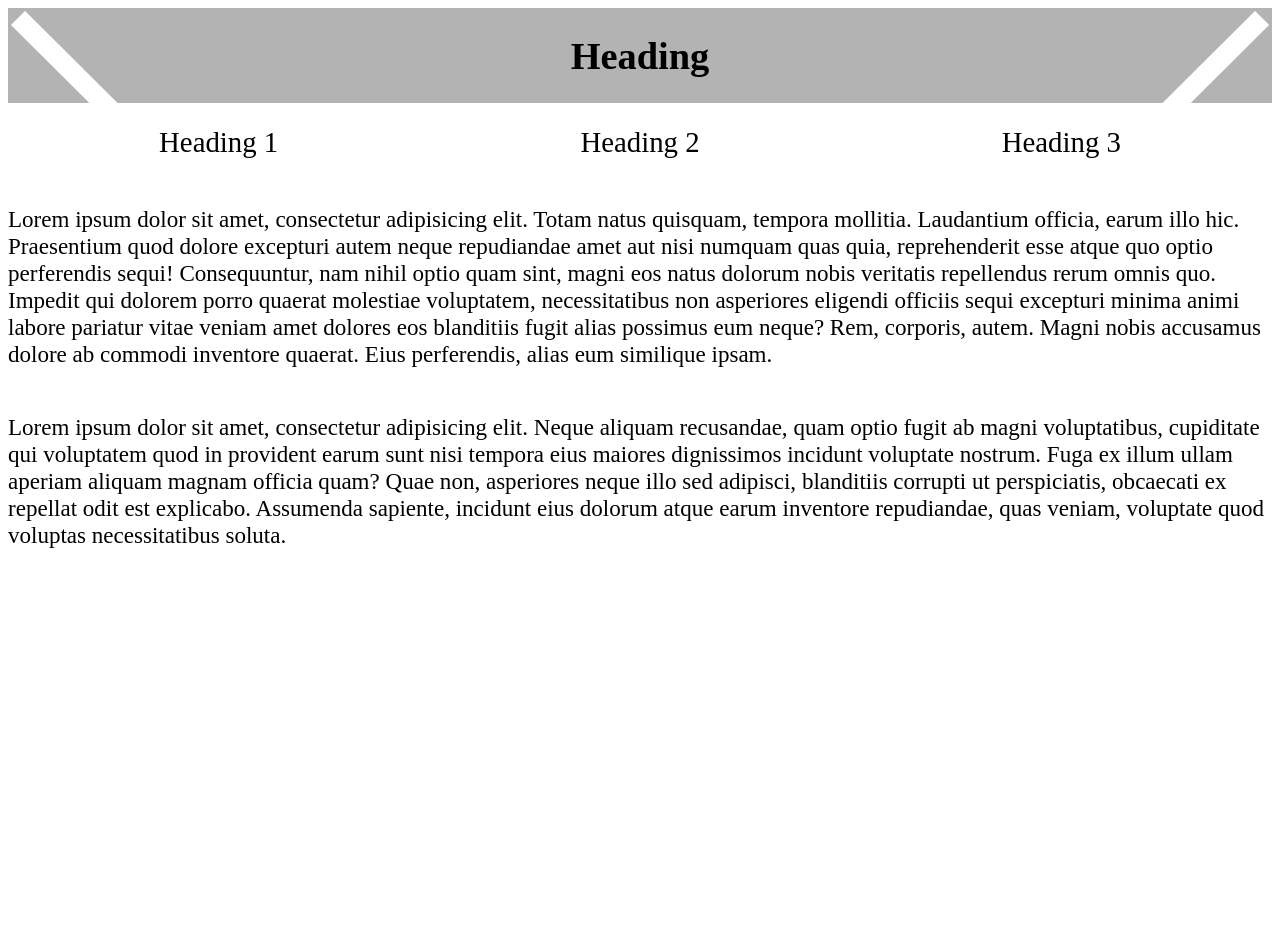
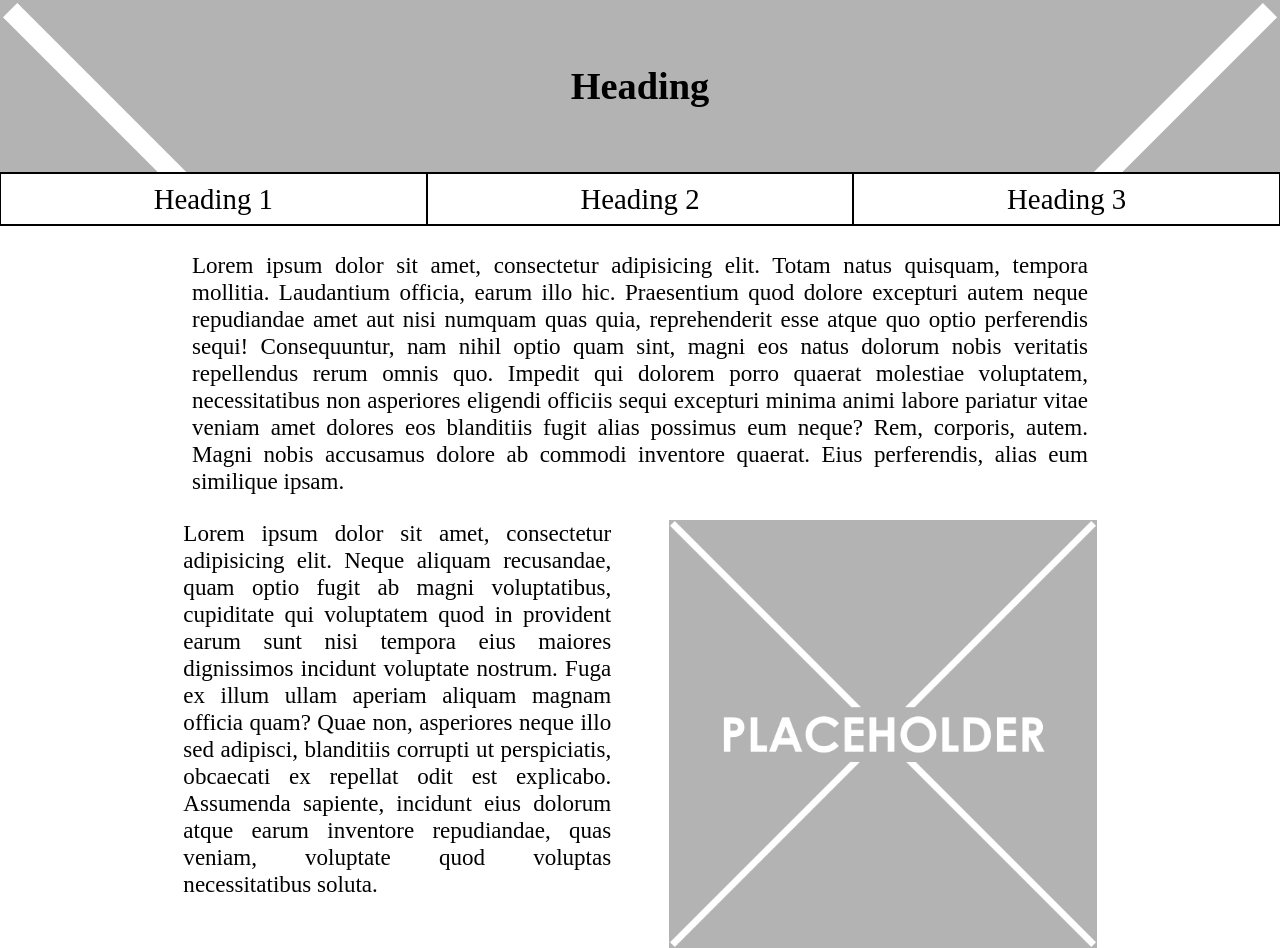
Before and after one commit to 15aeastlake/8DIT-Project, a plain HTML site: page index.html in a window 1280 px wide. Before the commit the page ends 800 px from the top, so only its background shows below. Drawn offline with Linux system fonts and the light colour scheme.

Commit message:
Added more placeholder text and images, laid out in grid.

```diff
--- a/index.html
+++ b/index.html
@@ -28,9 +28,16 @@
     Lorem ipsum dolor sit amet, consectetur adipisicing elit. Totam natus quisquam, tempora mollitia. Laudantium officia, earum illo hic. Praesentium quod dolore excepturi autem neque repudiandae amet aut nisi numquam quas quia, reprehenderit esse atque quo optio perferendis sequi! Consequuntur, nam nihil optio quam sint, magni eos natus dolorum nobis veritatis repellendus rerum omnis quo. Impedit qui dolorem porro quaerat molestiae voluptatem, necessitatibus non asperiores eligendi officiis sequi excepturi minima animi labore pariatur vitae veniam amet dolores eos blanditiis fugit alias possimus eum neque? Rem, corporis, autem. Magni nobis accusamus dolore ab commodi inventore quaerat. Eius perferendis, alias eum similique ipsam.
   </p>
 
-  <p class="secondary-info">
-    Lorem ipsum dolor sit amet, consectetur adipisicing elit. Neque aliquam recusandae, quam optio fugit ab magni voluptatibus, cupiditate qui voluptatem quod in provident earum sunt nisi tempora eius maiores dignissimos incidunt voluptate nostrum. Fuga ex illum ullam aperiam aliquam magnam officia quam? Quae non, asperiores neque illo sed adipisci, blanditiis corrupti ut perspiciatis, obcaecati ex repellat odit est explicabo. Assumenda sapiente, incidunt eius dolorum atque earum inventore repudiandae, quas veniam, voluptate quod voluptas necessitatibus soluta.
-  </p>
+  <div class="secondary-info">
+
+    <p class="text">
+      Lorem ipsum dolor sit amet, consectetur adipisicing elit. Neque aliquam recusandae, quam optio fugit ab magni voluptatibus, cupiditate qui voluptatem quod in provident earum sunt nisi tempora eius maiores dignissimos incidunt voluptate nostrum. Fuga ex illum ullam aperiam aliquam magnam officia quam? Quae non, asperiores neque illo sed adipisci, blanditiis corrupti ut perspiciatis, obcaecati ex repellat odit est explicabo. Assumenda sapiente, incidunt eius dolorum atque earum inventore repudiandae, quas veniam, voluptate quod voluptas necessitatibus soluta.
+    </p>
+
+    <img src="img/placeholderimg.png" alt="" class="image">
+
+  </div>
+
 </div>
 
 </body>
--- a/style.css
+++ b/style.css
@@ -1,6 +1,7 @@
 * {
   font-size: 1.2rem;
   padding: 0px;
+  margin: 0px;
 }
 
 .wrapper {
@@ -15,6 +16,7 @@
 .hero-img h1 {
   font-size: 2rem;
   text-align: center;
+  margin: 5% 0;
 }
 
 .nav-bar a {
@@ -22,6 +24,9 @@
   text-decoration: none;
   text-align: center;
   display: block;
+  border-style: solid;
+  border-width: 2px 1px;
+  padding: 2%;
 }
 
 .nav-bar ul {
@@ -29,3 +34,33 @@
   grid-template-columns: repeat(3, 1fr);
   list-style: none;
 }
+
+.main-info {
+  text-align: justify;
+  margin: 2% 15%;
+  width: 70%;
+}
+
+.secondary-info {
+  display: grid;
+  grid-template-columns: repeat(2, 1fr);
+  grid-gap: 3rem;
+}
+
+.text {
+  grid-column: 1;
+}
+
+.image {
+  grid-column: 2;
+}
+
+.secondary-info img {
+  width: 70%;
+}
+
+.secondary-info p {
+  width: 70%;
+  text-align: justify;
+  margin-left: 30%;
+}
```
Also changed, not shown: 1 other file.
